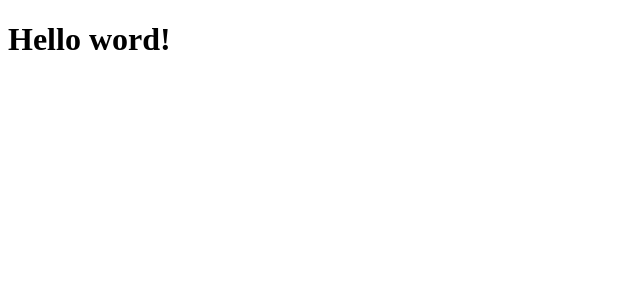
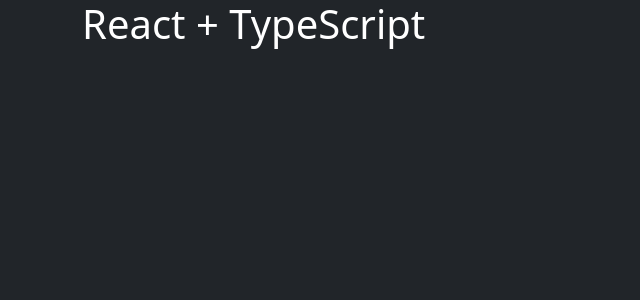
Before and after one commit to Nelitaa/react-typescript, a React (Create React App) app: page / in a window 1280 px wide. Shown: the top 300 px of the page, without its empty margins (0-640 px from the left). Built offline with nearby package versions, Linux system fonts and the light colour scheme.

Commit message:
Include Bootstrap’s CSS

```diff
--- a/public/index.html
+++ b/public/index.html
@@ -24,9 +24,10 @@
       work correctly both with client-side routing and a non-root public URL.
       Learn how to configure a non-root public URL by running `npm run build`.
     -->
-    <title>React App</title>
+    <title>React + TypeScript</title>
+    <link href="https://cdn.jsdelivr.net/npm/bootstrap@5.3.2/dist/css/bootstrap.min.css" rel="stylesheet" integrity="sha384-T3c6CoIi6uLrA9TneNEoa7RxnatzjcDSCmG1MXxSR1GAsXEV/Dwwykc2MPK8M2HN" crossorigin="anonymous">
   </head>
-  <body>
+  <body class="container bg-dark text-white">
     <noscript>You need to enable JavaScript to run this app.</noscript>
     <div id="root"></div>
     <!--
--- a/src/App.tsx
+++ b/src/App.tsx
@@ -1,7 +1,7 @@
 function App() {
   return (
     <>
-      <h1>Hello word!</h1>
+      <h1>React + TypeScript</h1>
     </>
   );
 }
```
